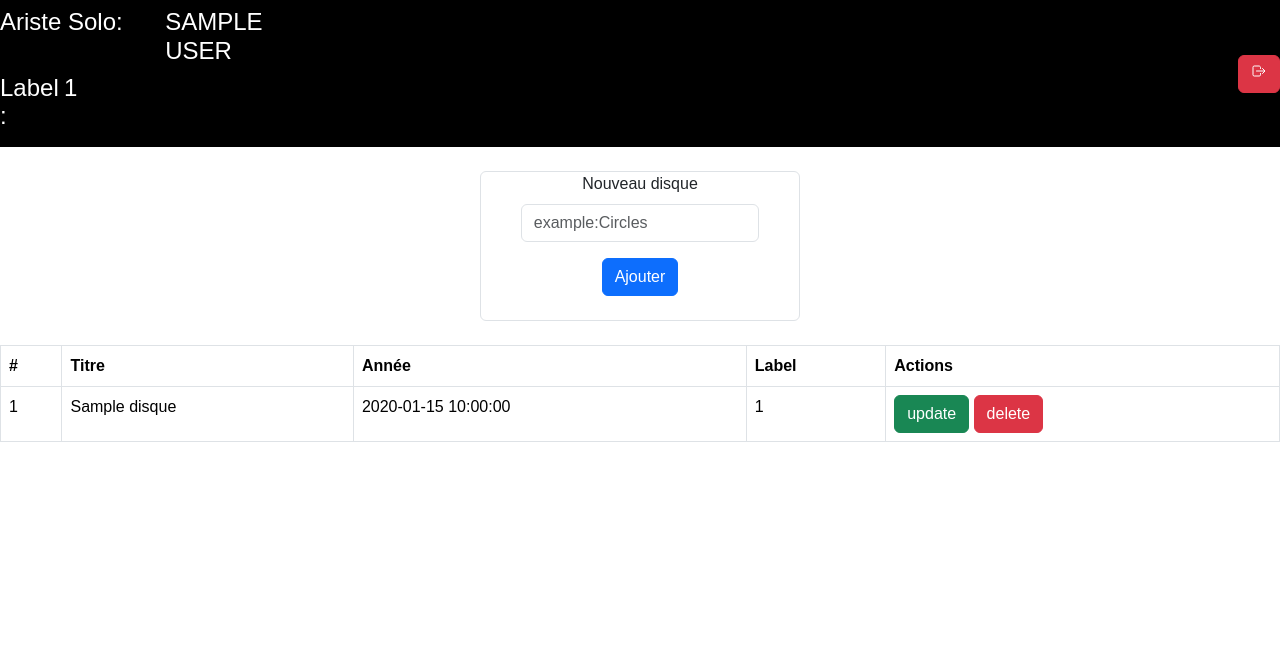
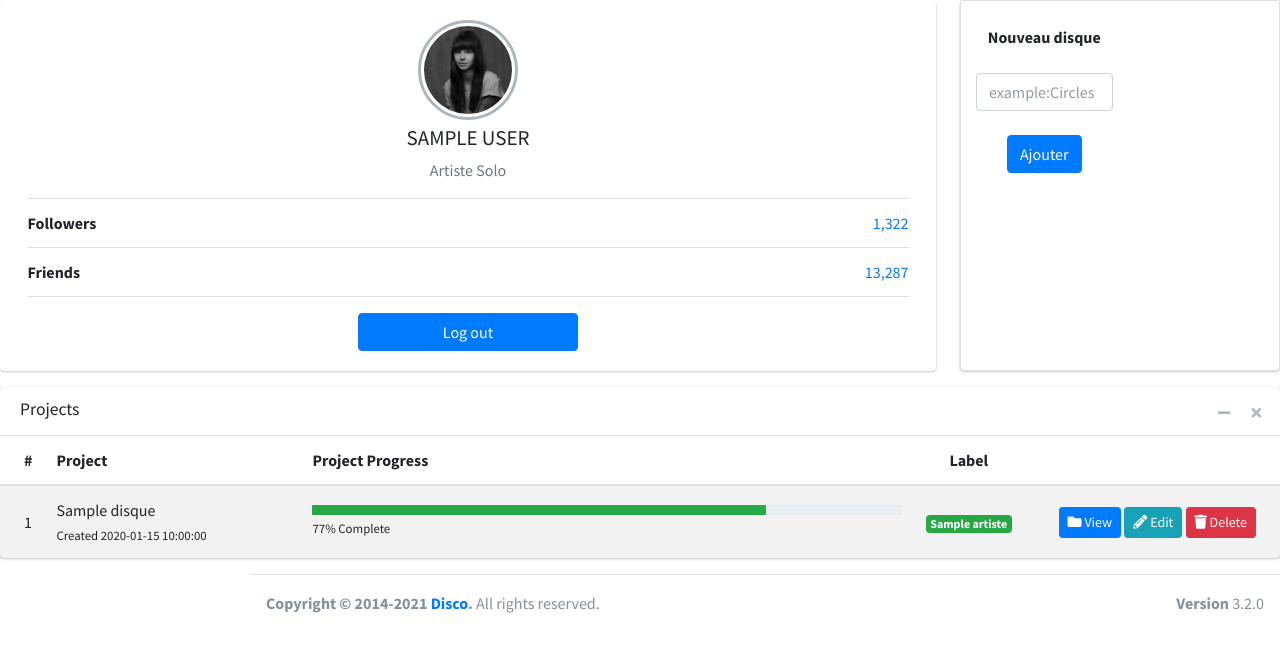
Before and after one commit to TontonYanno/Projet-Dr-Diaby, a PHP site: page /Disco/profileartiste.php in a window 1280 px wide. Shown: the top 652 px of the page. Run offline with PHP 8.4, Linux system fonts and the light colour scheme; the visitor is signed in with stand-in values (Sample User, id 1); tables that the repository leaves empty or names only in its code hold one stand-in row (values such as "Sample post"); some libraries are stand-ins or nearby versions.

Commit message:
admmin artiste

```diff
--- a/connexion/profileartiste.php
+++ b/connexion/profileartiste.php
@@ -18,95 +18,172 @@
 <!DOCTYPE html>
 <html lang="en">
 <head>
-    <meta charset="UTF-8">
-    <meta name="viewport" content="width=device-width, initial-scale=1.0">
-    <title>Profile</title>
-    <link rel="stylesheet" href="style/style.css">
+  <meta charset="utf-8">
+  <meta name="viewport" content="width=device-width, initial-scale=1">
+  <title>Disco| Projects</title>
 
-    <link href="https://cdn.jsdelivr.net/npm/bootstrap@5.3.2/dist/css/bootstrap.min.css" rel="stylesheet" integrity="sha384-T3c6CoIi6uLrA9TneNEoa7RxnatzjcDSCmG1MXxSR1GAsXEV/Dwwykc2MPK8M2HN" crossorigin="anonymous">
+  <!-- Google Font: Source Sans Pro -->
+  <link rel="stylesheet" href="https://fonts.googleapis.com/css?family=Source+Sans+Pro:300,400,400i,700&display=fallback">
+  <!-- Font Awesome -->
+  <link rel="stylesheet" href="../inscription/asset/plugins/fontawesome-free/css/all.min.css">
+  <!-- Theme style -->
+  <link rel="stylesheet" href="../inscription/asset/dist/css/adminlte.min.css">
 </head>
-<body>
-    <section>
-        <nav class="navbar">
-            <div class="info d-grid">
-                <div class="info1 d-flex ">
-                    <div class="tilte w-75">
-                        <h4 class="info">Ariste Solo:</h4>
-                    </div>
-                    <div class="">
-                        <h4>
-                            <?php echo strtoupper($_SESSION['nom']); ?>
-                        </h4>
-                    </div>
-                </div>
-                <div class="info1 d-flex">
-                    <div class="title w-75">
-                        <h4>Label :</h4>
-                    </div>
-                    <div class="">
-                        <h4>
-                            <?php echo strtoupper($_SESSION['label']); ?>
-                        </h4>
-                    </div>
-                </div>
+<body class="hold-transition sidebar-mini">
+  <section class="content row-6">
+
+    <div class="  row-6 d-flex  ">
+        <!-- Profile Image -->
+        <div class="card card card-outline col mr-4 ">
+            <div class="card-body box-profile">
+                <div class="text-center">
+                    <img class="profile-user-img img-fluid img-circle"
+                    src="../inscription/asset/dist/img/user4-128x128.jpg"
+                    alt="User profile picture">
                 </div>
 
-            <div>
-                <a class="btn btn-danger" href="logout.php" >
-                    <span class="icon">
-                        <ion-icon name="log-out-outline"></ion-icon>
-                    </span>
+                <h3 class="profile-username text-center"><?php echo strtoupper($_SESSION['nom']); ?></h3>
+
+                <p class="text-muted text-center">Artiste Solo</p>
+
+                <ul class="list-group list-group-unbordered mb-3">
+                    <li class="list-group-item">
+                        <b>Followers</b> <a class="float-right">1,322</a>
+                    </li>
+                    <li class="list-group-item">
+                        <b>Friends</b> <a class="float-right">13,287</a>
+                    </li>
+                </ul>
+
+                <a href="logout.php" class="btn btn-primary w-25 mx-auto btn-block">
+                    <!-- <i class="fas fa-arrow-rigth-from-bracket   "></i> -->
+                    <i class="fa-solid fa-arrow-right-from-bracket"></i>
+                    Log out
                 </a>
             </div>
-        </nav>
-    </section>
-    <br>
-    <section>
+            <!-- /.card-body -->
+        </div>
+        <!-- /.card -->
+
         <!-- j'envoie le form avec type artite pour faire la difference quand je vais creer les disque   -->
-        <form action="createdisk.php" method="post" class='w-25 border rounded mx-auto '>
-            <div class="mb-3 ">
+        <div class="card card-outline border rounded d-flex mx-auto  col-3 ">
+            <form action="createdisk.php" method="post" class='content row-6'>
+                <div class=" mt-4 col-6">
                     <label for="exampleInputEmail1" class="form-label d-flex mx-auto" style="width:max-content;">Nouveau disque</label>
-                <input type="text" name="title" class="form-control w-75 m-auto" placeholder="example:Circles" >
                 </div>
-           <div>
+
+                <div class="mt-4 col-6 ">
+                    <input type="text" name="title" class="form-control  m-auto" placeholder="example:Circles" >
+                </div>
+                <div class="mt-4 col-6">
                     <button type="submit" required name="artiste" class="btn btn-primary d-flex mx-auto">Ajouter</button>
                 </div>
                 <br>
             </form>
-    </section>
-    <br>
-    <section>
-        <table class="table table-bordered">
+        </div>
+    </div>
+
+        <div class="card">
+            <div class="card-header">
+                <h3 class="card-title">Projects</h3>
+
+                <div class="card-tools">
+                    <button type="button" class="btn btn-tool" data-card-widget="collapse" title="Collapse">
+            <i class="fas fa-minus"></i>
+          </button>
+          <button type="button" class="btn btn-tool" data-card-widget="remove" title="Remove">
+            <i class="fas fa-times"></i>
+          </button>
+        </div>
+      </div>
+      <div class="card-body p-0">
+        <table class="table table-striped projects">
             <thead>
                 <tr>
-                    <th>#</th>
-                    <th>Titre</th>
-                    <th>Année</th>
-                    <th>Label</th>
-                    <th>Actions</th>
+                    <th style="width: 1%">
+                        #
+                    </th>
+                    <th style="width: 20%">
+                        Project
+                    </th>
+
+                    <th>
+                        Project Progress
+                    </th>
+                    <th style="width: 8%" class="text-center">
+                        Label
+                    </th>
+                    <th style="width: 20%">
+                    </th>
                 </tr>
             </thead>
             <tbody>
+                <?php foreach($rows as $row):?>
+              <tr>
+                <td>
+                    <?=$row['id']?>
+                </td>
+                <td>
+                    <a>
+                        <?=$row['titre']?>
+                    </a>
+                    <br/>
+                    <small>
+                        Created <?=$row['date'] ?>
+                    </small>
+                </td>
 
-                <?php
-                 foreach($rows as $row): ?>
-                    <tr>
-                        <td><?=$row['id']?></td>
-                        <td><?=$row['titre']?></td>
-                        <td><?=$row['date']?></td>
-                        <td><?=$_SESSION['label']?></td>
-                        <td>
-                            <a class="btn btn-success" href="updatedisk.php?id=<?=$row['id']?>&type=artiste">update</a>
-                            <a class="btn btn-danger" href="deletedisk.php?id=<?=$row['id']?>&type=artiste">delete</a>
+                <td class="project_progress">
+                    <div class="progress progress-sm">
+                        <div class="progress-bar bg-green" role="progressbar" aria-valuenow="77" aria-valuemin="0" aria-valuemax="100" style="width: 77%">
+                        </div>
+                    </div>
+                    <small>
+                        77% Complete
+                    </small>
+                </td>
+                <td class="project-state">
+                    <span class="badge badge-success"><?=$row['label']?></span>
+                </td>
+                <td class="project-actions text-right">
+                    <a class="btn btn-primary btn-sm" href="#">
+                        <i class="fas fa-folder">
+                        </i>
+                        View
+                    </a>
+                    <a class="btn btn-info btn-sm" href="updatedisk.php?id=<?=$row['id']?>&type=artiste">
+                        <i class="fas fa-pencil-alt">
+                        </i>
+                        Edit
+                    </a>
+                    <a class="btn btn-danger btn-sm" href="deletedisk.php?id=<?=$row['id']?>&type=artiste">
+                        <i class="fas fa-trash">
+                        </i>
+                        Delete
+                    </a>
                 </td>
               </tr>
               <?php  endforeach;?>
             </tbody>
         </table>
+      </div>
+    </div>
   </section>
 
+  <footer class="main-footer">
+    <div class="float-right d-none d-sm-block">
+      <b>Version</b> 3.2.0
+    </div>
+    <strong>Copyright &copy; 2014-2021 <a href="#">Disco</a>.</strong> All rights reserved.
+  </footer>
 
-    <script type="module" src="https://unpkg.com/ionicons@5.5.2/dist/ionicons/ionicons.esm.js"></script>
-    <script nomodule src="https://unpkg.com/ionicons@5.5.2/dist/ionicons/ionicons.js"></script>
+<!-- jQuery -->
+<script src="../inscription/asset/plugins/jquery/jquery.min.js"></script>
+<!-- Bootstrap 4 -->
+<script src="../inscription/asset/plugins/bootstrap/js/bootstrap.bundle.min.js"></script>
+<!-- AdminLTE App -->
+<script src="../inscription/asset/dist/js/adminlte.min.js"></script>
+<!-- AdminLTE for demo purposes -->
+<script src="../inscription/asset/dist/js/demo.js"></script>
 </body>
 </html>
--- a/inscription/register.html
+++ b/inscription/register.html
@@ -86,7 +86,7 @@
         </div>
       </form>
 
-      <a href="../connexion/index.html" class="text-center">Déjà inscrit? Je veut me connecter</a>
+      <a href="../connexion/login.html" class="text-center">Déjà inscrit? Je veut me connecter</a>
     </div>
     <!-- /.form-box -->
   </div><!-- /.card -->
```
Also changed, not shown: connexion/index.html (+69 -25 lines), connexion/projects.html (added, +209 -0 lines). Lines whose indentation alone changed are shown as unchanged.
